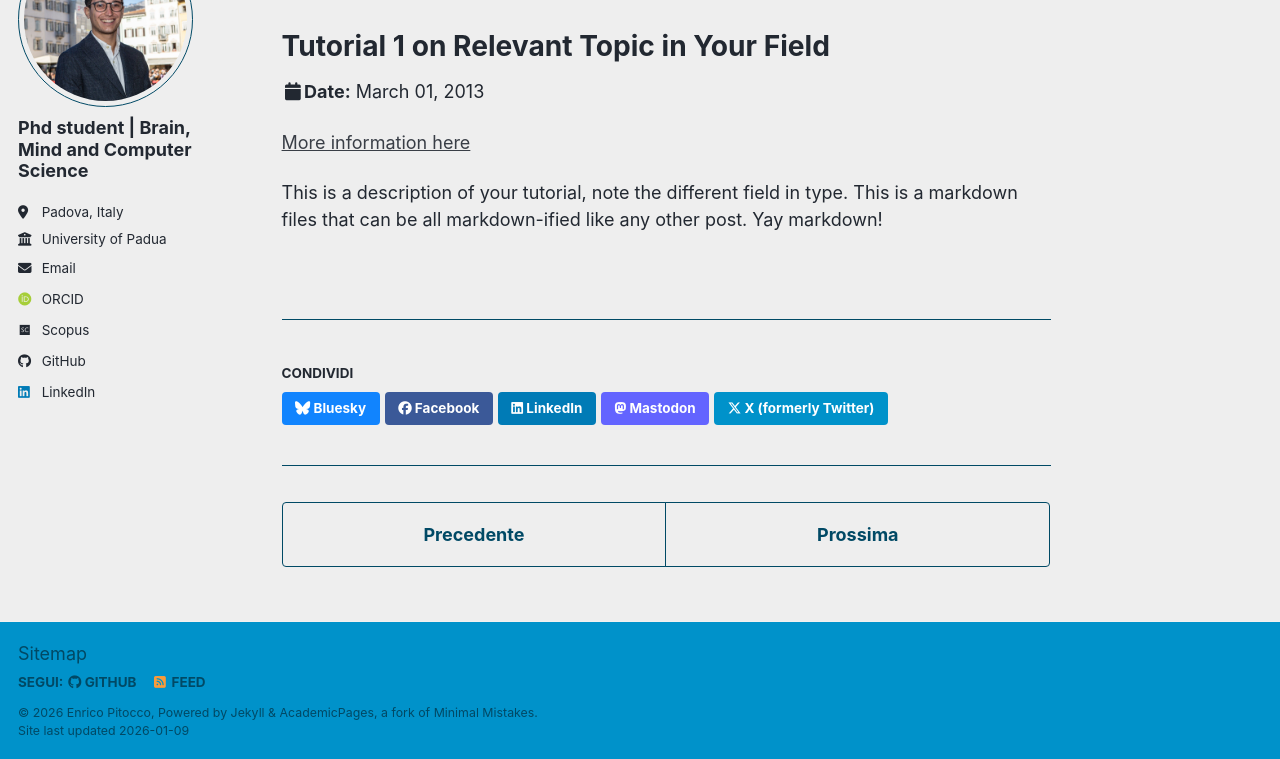
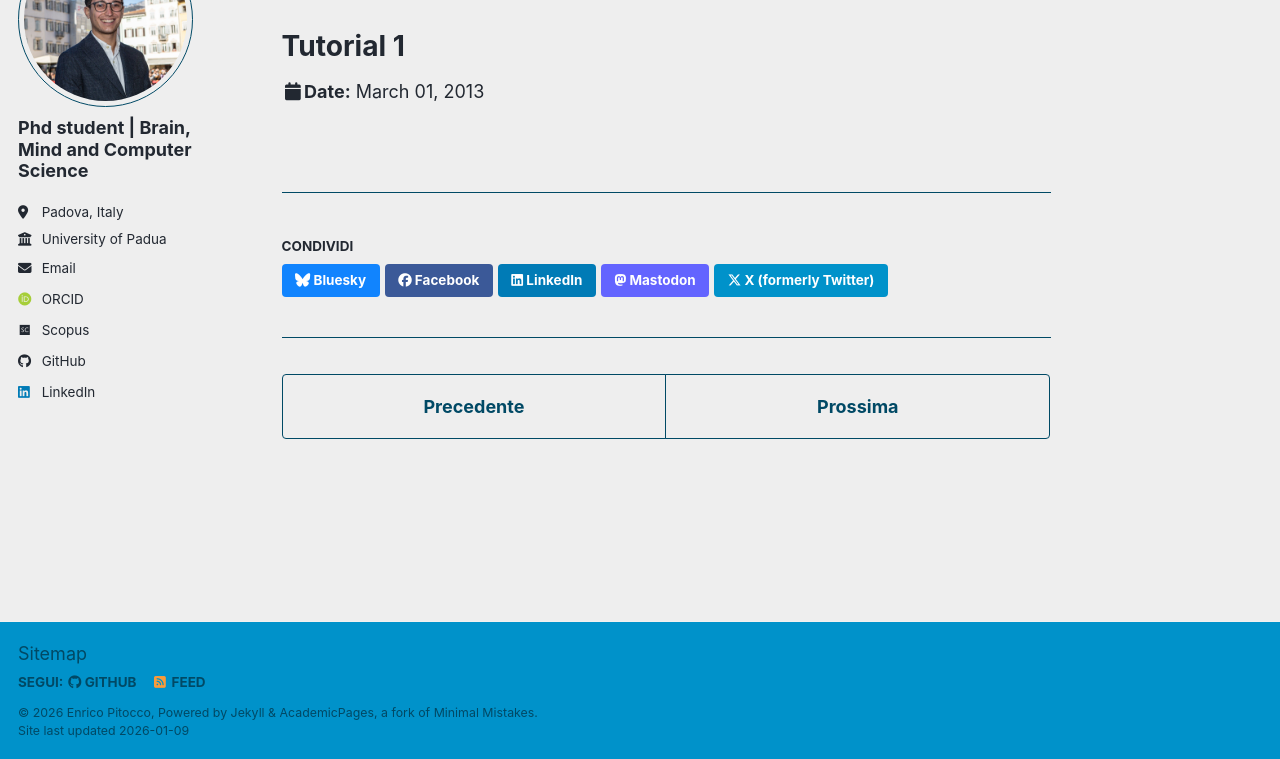
Before and after one commit to enricopitocco/enricopitocco.github.io, a Jekyll site: the page built from _talks/2013-03-01-tutorial-1.md, in a window 1280 px wide and 928 px high, cut to the strip 169-928 px from the top of the window. Built offline with Jekyll 4.4.1, drawn with Linux system fonts in a browser that asks for light colours; some web fonts are replaced; a script bundle is joined from its source files by our own code; library files that are not in the unit come from our copies.

Commit message:
Clean up tutorial 1 markdown file
Removed metadata and content from the tutorial file.

```diff
--- a/_talks/2013-03-01-tutorial-1.md
+++ b/_talks/2013-03-01-tutorial-1.md
@@ -1,13 +1,3 @@
----
-title: "Tutorial 1 on Relevant Topic in Your Field"
-collection: talks
-type: "Tutorial"
-permalink: /talks/2013-03-01-tutorial-1
-venue: "UC-Berkeley Institute for Testing Science"
-date: 2013-03-01
-location: "Berkeley, CA, USA"
 ---
 
-[More information here](http://exampleurl.com)
-
-This is a description of your tutorial, note the different field in type. This is a markdown files that can be all markdown-ified like any other post. Yay markdown!
+---
```
